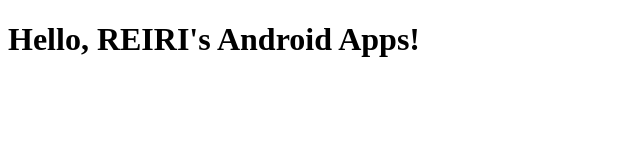
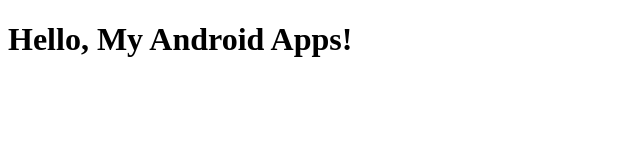
Before and after one commit to youngreiri/android, a plain HTML site: page index.html in a window 1280 px wide. Shown: the whole page, without its empty margins (0-640 px from the left). Drawn offline with Linux system fonts and the light colour scheme.

Commit message:
Update index.html

```diff
--- a/index.html
+++ b/index.html
@@ -5,7 +5,7 @@
   </head>
   <body>
 
-  <h1>Hello, REIRI's Android Apps!</h1>
+  <h1>Hello, My Android Apps!</h1>
 
   </body>
 </html>
```
